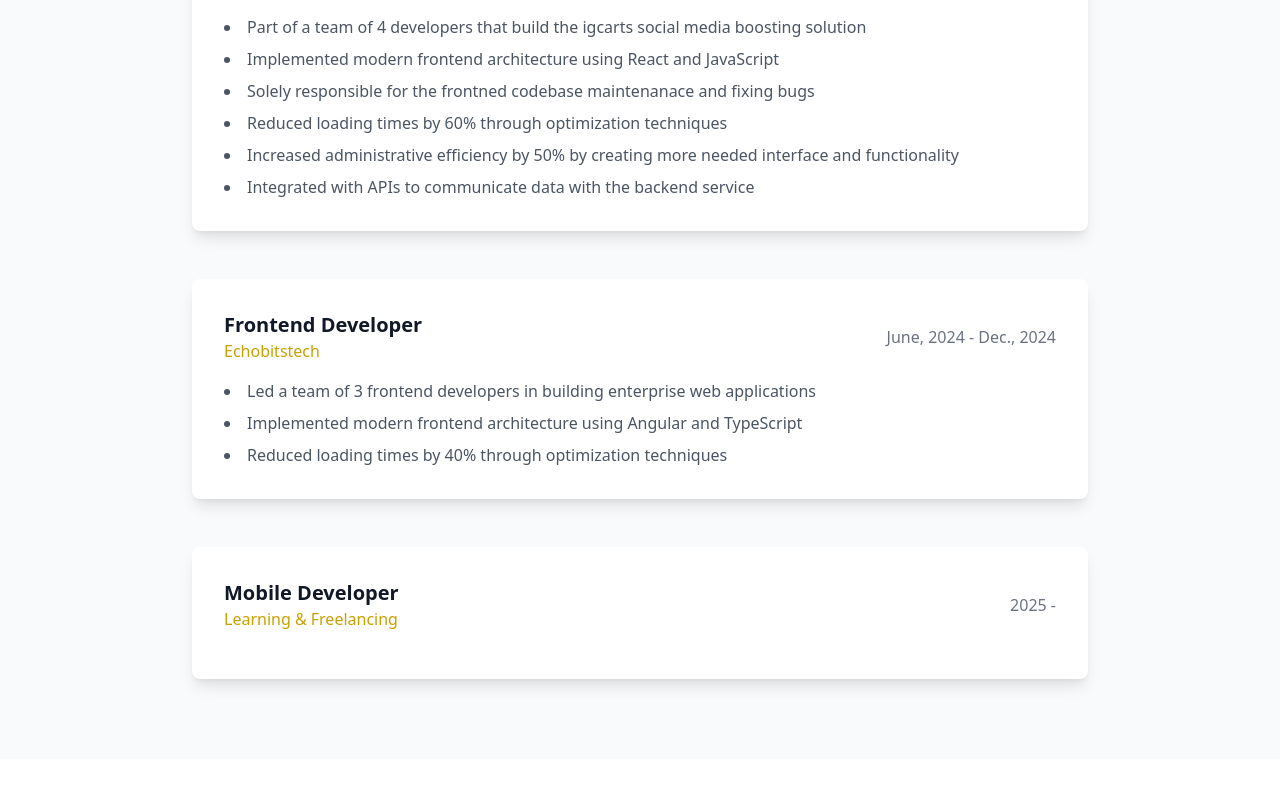
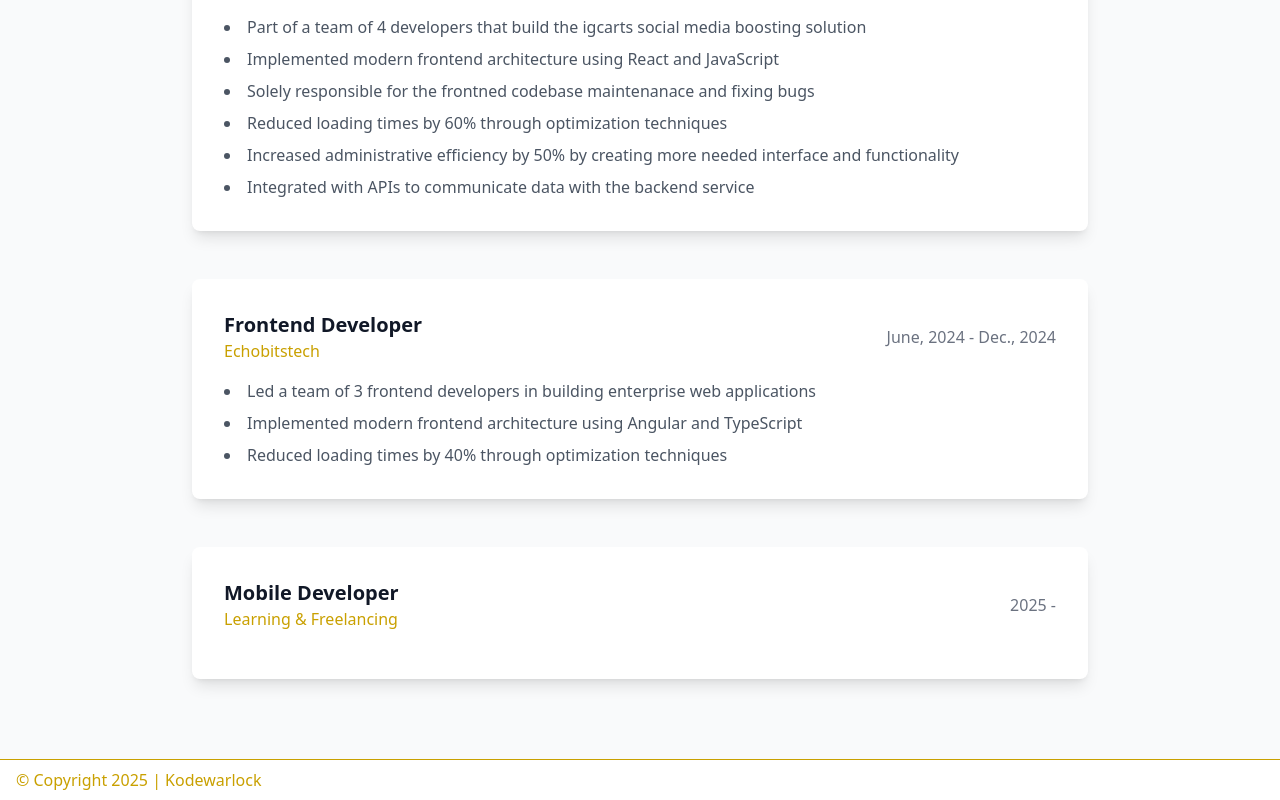
Before and after one commit to Dapious99/omotosho-kamalideen, a Next.js app: page / in a window 1280 px wide. Shown: the part 2969-3769 px from the top of the page. Before the commit the page ends 3728 px from the top, so only its background shows below. Built offline with nearby package versions, Linux system fonts and the light colour scheme.

Commit message:
added footer

```diff
--- a/src/app/page.tsx
+++ b/src/app/page.tsx
@@ -2,14 +2,18 @@ import About from "@/components/About";
 import Experience from "@/components/Experience";
 import Hero from "@/components/Hero";
 import Projects from "@/components/Projects";
+import { currentYear } from "@/utils";
 
 export default function Home() {
   return (
-    <div className="bg-white">
+    <div className="bg-white ">
       <Hero />
       <About />
       <Projects />
       <Experience />
+      <footer className="text-[#C9A000] container mx-auto px-4 py-2 border-t border-t-[#C9A000]">
+        &#169; Copyright {currentYear} | Kodewarlock
+      </footer>
     </div>
   );
 }
--- a/src/utils/index.ts
+++ b/src/utils/index.ts
@@ -96,3 +96,5 @@ export const experiences: Experience[] = [
     ],
   },
 ];
+
+export const currentYear = new Date().getFullYear();
```
